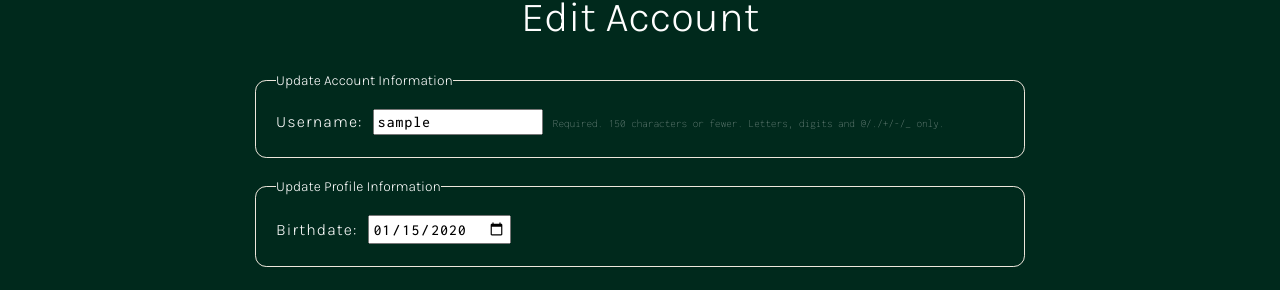
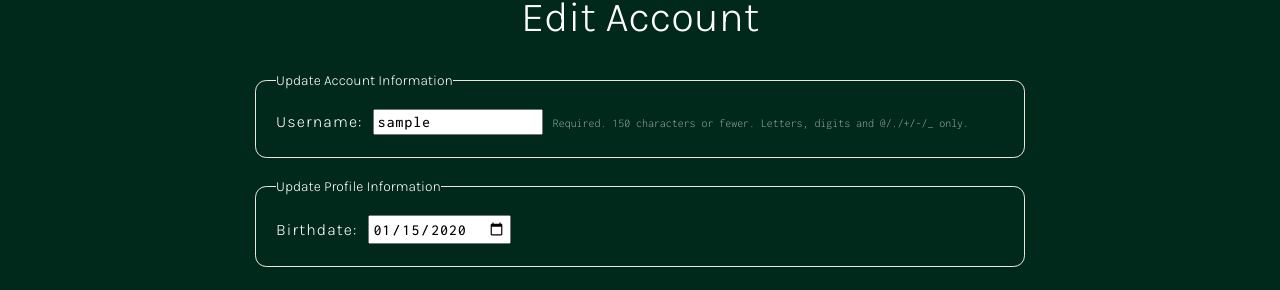
Before and after one commit to lanewells/rooted, a Django app: page /accounts/update/ in a window 1280 px wide. Shown: the part 111-401 px from the top of the page. Run offline with Django 5.2, Linux system fonts and the light colour scheme; a user stored in the database is signed in; tables that the repository leaves empty hold one stand-in row (values such as "Sample post").

Commit message:
Minor change to signup page.

```diff
--- a/main_app/static/css/forms.css
+++ b/main_app/static/css/forms.css
@@ -92,9 +92,9 @@ fieldset p {
 .helptext, .signup ul {
     color: white;
     opacity: 60%;
-    font-size: 0.8em;
+    font-size: 0.85em;
     letter-spacing: normal;
-    font-weight: 200;
+    font-weight: 300;
 }
 
 @media  (max-width: 600px) {
```
